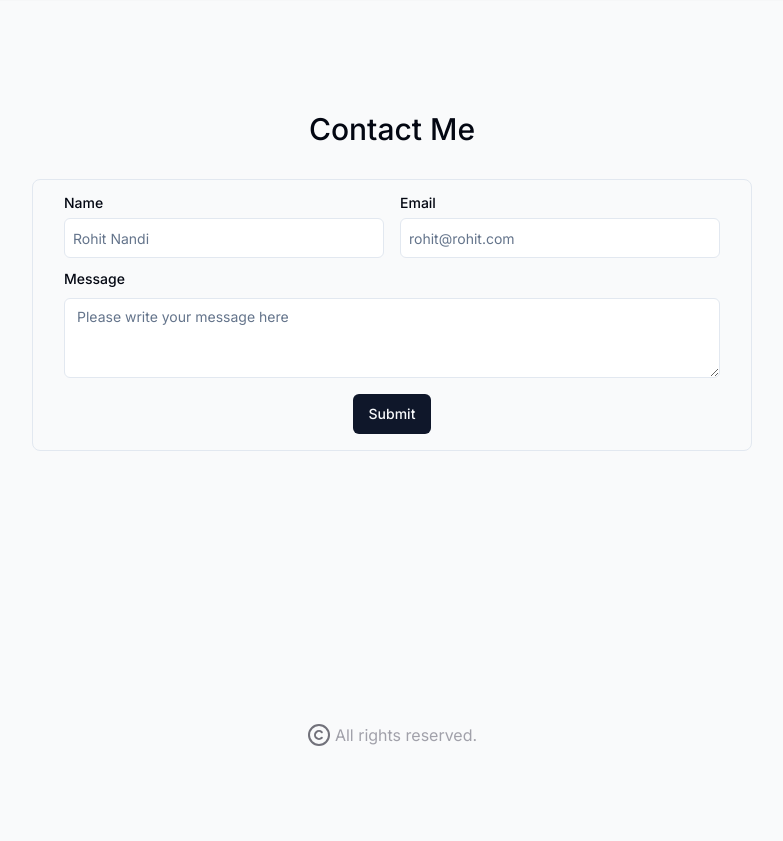
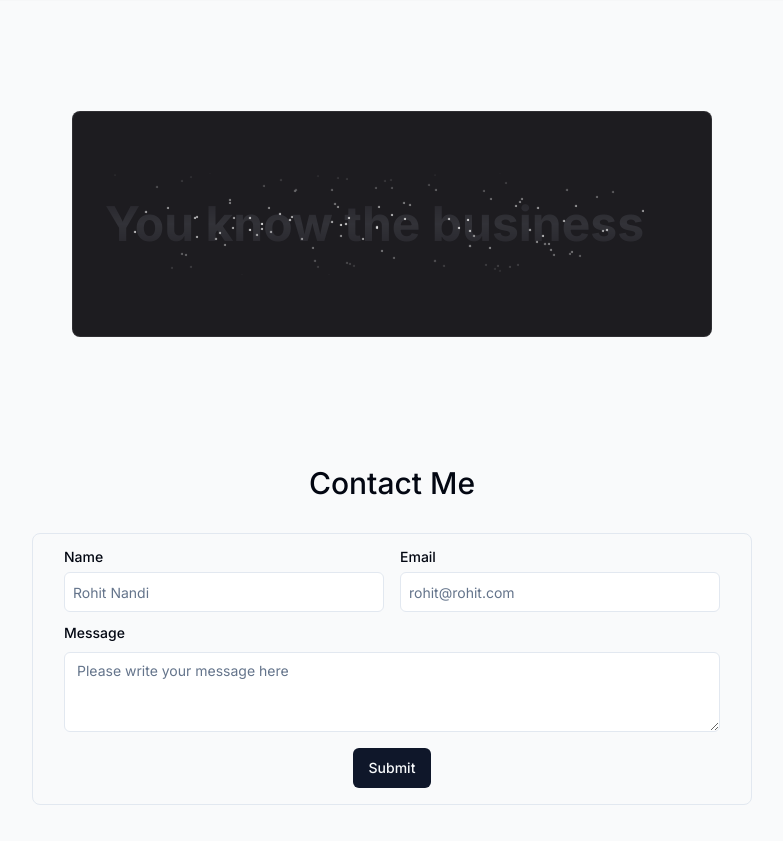
Before and after one commit to RockingThor/portfolio, a Next.js app: page / in a window 1280 px wide. Shown: the part 3463-4304 px from the top of the page, without its empty margins (248-1031 px from the left). Before the commit the page ends 4258 px from the top, so only its background shows below. Built offline with nearby package versions, Linux system fonts and the light colour scheme.

Commit message:
text reveal part added

```diff
--- a/app/page.tsx
+++ b/app/page.tsx
@@ -7,6 +7,7 @@ import Experience from "@/components/experience";
 import Intro from "@/components/intro";
 import ProjectsFinal from "@/components/projects-final";
 import Skills from "@/components/skills";
+import { TextRevealCard } from "@/components/text-reveal";
 
 export default function Home() {
     return (
@@ -20,6 +21,12 @@ export default function Home() {
             <ProjectsFinal />
             <Experience />
             {/* <Skills /> */}
+            <div className="mb-[8rem]">
+                <TextRevealCard
+                    text="You know the business"
+                    revealText="I know the technology"
+                />
+            </div>
             <Contact />
             <Copyright />
         </main>
--- /dev/null
+++ b/components/text-reveal.tsx
@@ -0,0 +1,186 @@
+"use client";
+import React, { useEffect, useRef, useState, memo } from "react";
+import { motion } from "framer-motion";
+import { twMerge } from "tailwind-merge";
+import { cn } from "@/utils/cn";
+
+export const TextRevealCard = ({
+    text,
+    revealText,
+    children,
+    className,
+}: {
+    text: string;
+    revealText: string;
+    children?: React.ReactNode;
+    className?: string;
+}) => {
+    const [widthPercentage, setWidthPercentage] = useState(0);
+    const cardRef = useRef<HTMLDivElement | any>(null);
+    const [left, setLeft] = useState(0);
+    const [localWidth, setLocalWidth] = useState(0);
+    const [isMouseOver, setIsMouseOver] = useState(false);
+
+    useEffect(() => {
+        if (cardRef.current) {
+            const { left, width: localWidth } =
+                cardRef.current.getBoundingClientRect();
+            setLeft(left);
+            setLocalWidth(localWidth);
+        }
+    }, []);
+
+    function mouseMoveHandler(event: any) {
+        event.preventDefault();
+
+        const { clientX } = event;
+        if (cardRef.current) {
+            const relativeX = clientX - left;
+            setWidthPercentage((relativeX / localWidth) * 100);
+        }
+    }
+
+    function mouseLeaveHandler() {
+        setIsMouseOver(false);
+        setWidthPercentage(0);
+    }
+    function mouseEnterHandler() {
+        setIsMouseOver(true);
+    }
+
+    const rotateDeg = (widthPercentage - 50) * 0.1;
+    return (
+        <div
+            onMouseEnter={mouseEnterHandler}
+            onMouseLeave={mouseLeaveHandler}
+            onMouseMove={mouseMoveHandler}
+            ref={cardRef}
+            className={cn(
+                "bg-[#1d1c20] border border-white/[0.08] w-[40rem] rounded-lg p-8 relative overflow-hidden",
+                className
+            )}
+        >
+            {children}
+
+            <div className="h-40  relative flex items-center overflow-hidden ">
+                <motion.div
+                    style={{
+                        width: "100%",
+                    }}
+                    animate={
+                        isMouseOver
+                            ? {
+                                  opacity: widthPercentage > 0 ? 1 : 0,
+                                  clipPath: `inset(0 ${
+                                      100 - widthPercentage
+                                  }% 0 0)`,
+                              }
+                            : {
+                                  clipPath: `inset(0 ${
+                                      100 - widthPercentage
+                                  }% 0 0)`,
+                              }
+                    }
+                    transition={
+                        isMouseOver ? { duration: 0 } : { duration: 0.4 }
+                    }
+                    className="absolute bg-[#1d1c20] z-20  will-change-transform"
+                >
+                    <p
+                        style={{
+                            textShadow: "4px 4px 15px rgba(0,0,0,0.5)",
+                        }}
+                        className="text-base sm:text-[3rem] py-10 font-bold text-white bg-clip-text text-transparent bg-gradient-to-b from-white to-neutral-300"
+                    >
+                        {revealText}
+                    </p>
+                </motion.div>
+                <motion.div
+                    animate={{
+                        left: `${widthPercentage}%`,
+                        rotate: `${rotateDeg}deg`,
+                        opacity: widthPercentage > 0 ? 1 : 0,
+                    }}
+                    transition={
+                        isMouseOver ? { duration: 0 } : { duration: 0.4 }
+                    }
+                    className="h-40 w-[8px] bg-gradient-to-b from-transparent via-neutral-800 to-transparent absolute z-50 will-change-transform"
+                ></motion.div>
+
+                <div className=" overflow-hidden [mask-image:linear-gradient(to_bottom,transparent,white,transparent)]">
+                    <p className="text-base sm:text-[3rem] py-10 font-bold bg-clip-text text-transparent bg-[#323238]">
+                        {text}
+                    </p>
+                    <MemoizedStars />
+                </div>
+            </div>
+        </div>
+    );
+};
+
+export const TextRevealCardTitle = ({
+    children,
+    className,
+}: {
+    children: React.ReactNode;
+    className?: string;
+}) => {
+    return (
+        <h2 className={twMerge("text-white text-lg mb-2", className)}>
+            {children}
+        </h2>
+    );
+};
+
+export const TextRevealCardDescription = ({
+    children,
+    className,
+}: {
+    children: React.ReactNode;
+    className?: string;
+}) => {
+    return (
+        <p className={twMerge("text-[#a9a9a9] text-sm", className)}>
+            {children}
+        </p>
+    );
+};
+
+const Stars = () => {
+    const randomMove = () => Math.random() * 4 - 2;
+    const randomOpacity = () => Math.random();
+    const random = () => Math.random();
+    return (
+        <div className="absolute inset-0">
+            {[...Array(140)].map((_, i) => (
+                <motion.span
+                    key={`star-${i}`}
+                    animate={{
+                        top: `calc(${random() * 100}% + ${randomMove()}px)`,
+                        left: `calc(${random() * 100}% + ${randomMove()}px)`,
+                        opacity: randomOpacity(),
+                        scale: [1, 1.2, 0],
+                    }}
+                    transition={{
+                        duration: random() * 10 + 20,
+                        repeat: Infinity,
+                        ease: "linear",
+                    }}
+                    style={{
+                        position: "absolute",
+                        top: `${random() * 100}%`,
+                        left: `${random() * 100}%`,
+                        width: `2px`,
+                        height: `2px`,
+                        backgroundColor: "white",
+                        borderRadius: "50%",
+                        zIndex: 1,
+                    }}
+                    className="inline-block"
+                ></motion.span>
+            ))}
+        </div>
+    );
+};
+
+export const MemoizedStars = memo(Stars);
--- /dev/null
+++ b/utils/cn.ts
@@ -0,0 +1,6 @@
+import { ClassValue, clsx } from "clsx";
+import { twMerge } from "tailwind-merge";
+
+export function cn(...inputs: ClassValue[]) {
+    return twMerge(clsx(inputs));
+}
```
